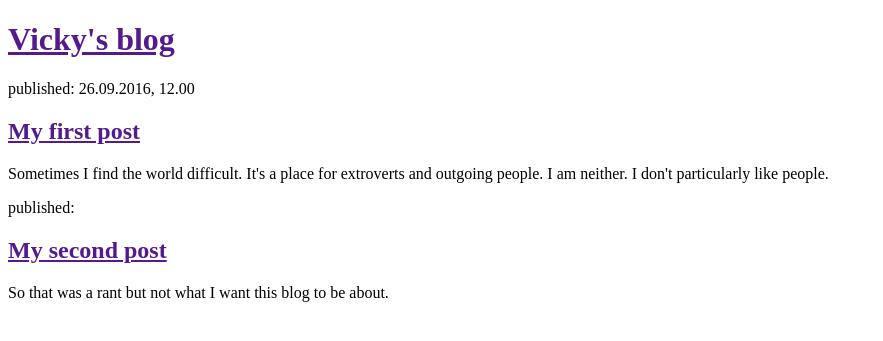
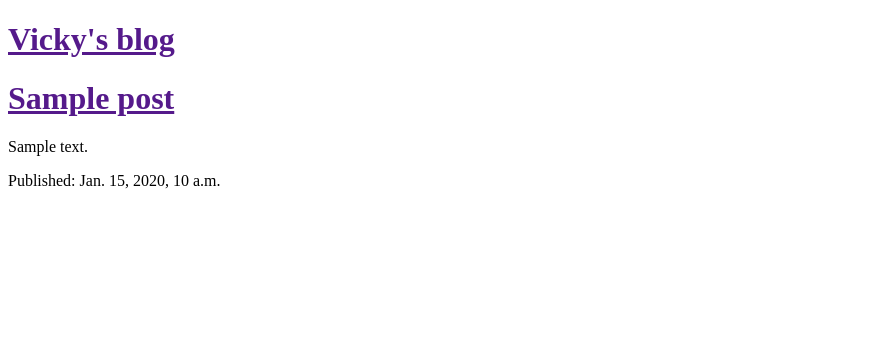
Before and after one commit to aeris57/my-first-blog, a Django app: template blog/templates/blog/post_list.html in a window 1280 px wide. Shown: the top 341 px of the page, without its empty margins (0-883 px from the left). Run offline with Django 3.2, Linux system fonts and the light colour scheme; the template is opened without the code that fills it: values that come from a table or form of the project are taken from there, others are empty; tables that the repository leaves empty hold one stand-in row (values such as "Sample post").

Commit message:
Modified templates to display posts from database.

```diff
--- a/blog/templates/blog/post_list.html
+++ b/blog/templates/blog/post_list.html
@@ -9,16 +9,12 @@
         <h1><a href="">Vicky's blog</a></h1>
     </div>
 
-    <div>
-        <p>published: 26.09.2016, 12.00</p>
-        <h2><a href="">My first post</a></h2>
-        <p>Sometimes I find the world difficult. It's a place for extroverts and outgoing people. I am neither. I don't particularly like people.</p>
-    </div>
-
-    <div>
-        <p>published: </p>
-        <h2><a href="">My second post</a></h2>
-        <p>So that was a rant but not what I want this blog to be about.</p>
-    </div>
+    {% for post in posts %}
+        <div>
+            <h1><a href="">{{ post.title}}</a></h1>
+            <p>{{ post.text|linebreaksbr }}</p>
+            <p>Published: {{ post.published_date }}</p>
+        </div>
+    {% endfor %}
 </body>
 </html>
--- a/blog/views.py
+++ b/blog/views.py
@@ -1,5 +1,8 @@
 from django.shortcuts import render
+from django.utils import timezone
+from .models import Post
 
 
 def post_list(request):
-    return render(request, 'blog/post_list.html', {})
+    posts = Post.objects.filter(published_date__lte=timezone.now()).order_by('published_date')
+    return render(request, 'blog/post_list.html', {'posts': posts})
```
